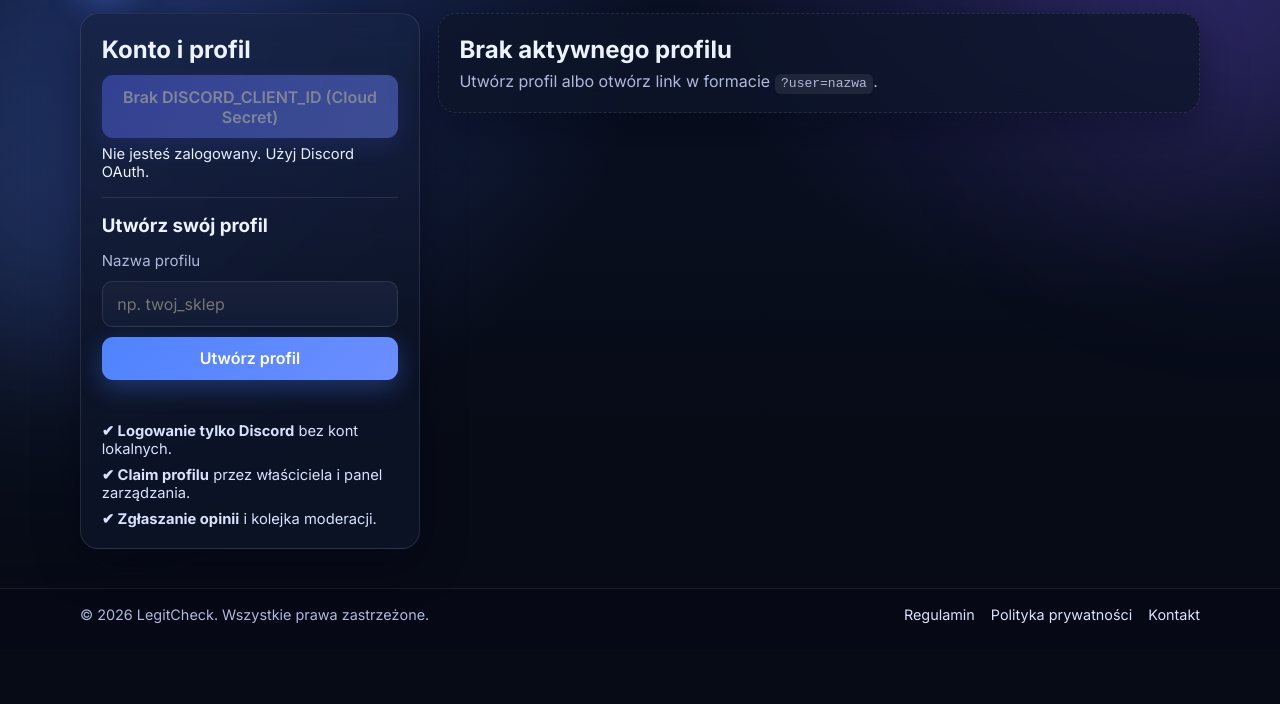
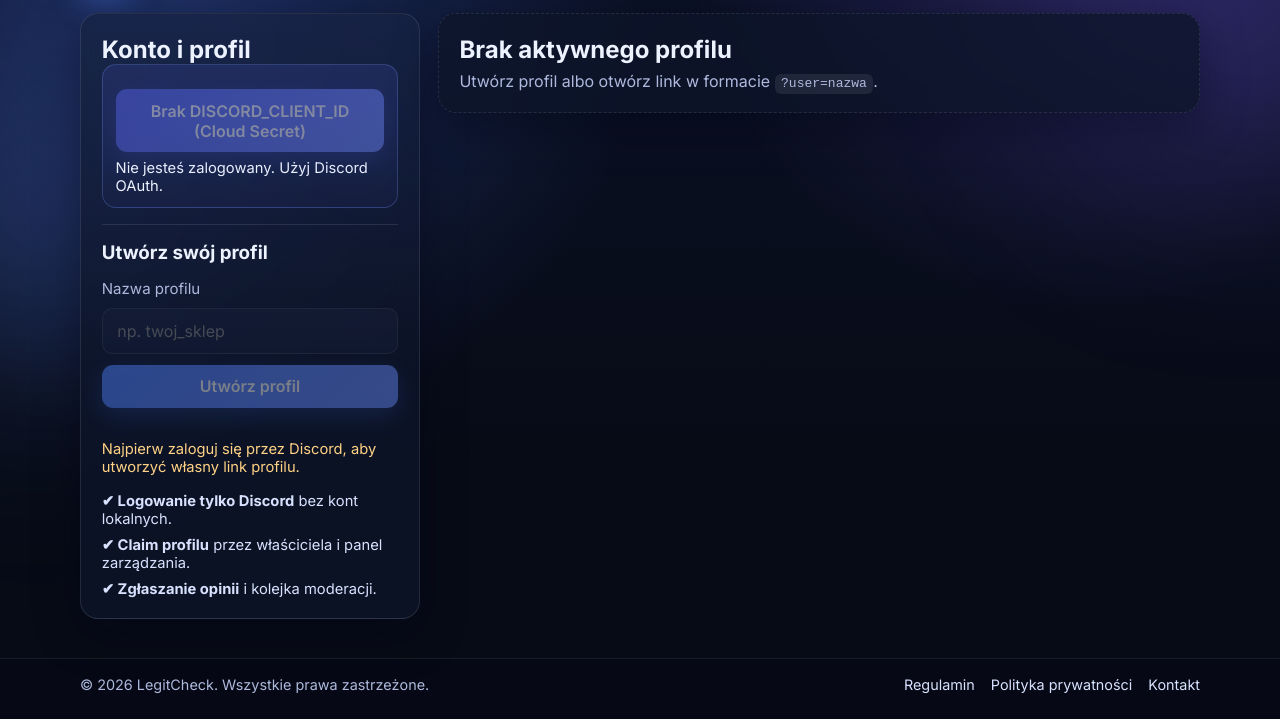
Before and after one commit to bpiont1591/legalnie, a plain HTML site: page index.html in a window 1280 px wide. Shown: the part 96-815 px from the top of the page. Drawn offline with Linux system fonts and the light colour scheme.

Commit message:
Require Discord login before profile link creation and polish auth UI

```diff
--- a/app.js
+++ b/app.js
@@ -12,6 +12,8 @@ const discordLoginBtn = document.querySelector('#discordLoginBtn');
 
 const createProfileForm = document.querySelector('#createProfileForm');
 const createProfileMessage = document.querySelector('#createProfileMessage');
+const createProfileLockMessage = document.querySelector('#createProfileLockMessage');
+const createProfileBtn = document.querySelector('#createProfileBtn');
 const profileSection = document.querySelector('#profileSection');
 const emptyState = document.querySelector('#emptyState');
 const profileName = document.querySelector('#profileName');
@@ -191,6 +193,18 @@ function renderTrustPill(stats) {
   }
 }
 
+
+function renderCreateProfileAccess() {
+  const account = getSessionAccount();
+  const disabled = !account;
+  createProfileBtn.disabled = disabled;
+  const usernameInput = document.querySelector('#username');
+  if (usernameInput) usernameInput.disabled = disabled;
+  createProfileLockMessage.textContent = disabled
+    ? 'Najpierw zaloguj się przez Discord, aby utworzyć własny link profilu.'
+    : 'Jesteś zalogowany — możesz utworzyć własny link profilu.';
+}
+
 function renderAuthUi() {
   const sessionUser = getSessionUser();
   const account = sessionUser?.account;
@@ -206,6 +220,8 @@ function renderAuthUi() {
     discordLoginBtn.disabled = true;
     discordLoginBtn.textContent = 'Brak DISCORD_CLIENT_ID (Cloud Secret)';
   }
+
+  renderCreateProfileAccess();
 }
 
 function renderOwnerPanel(profile) {
@@ -367,6 +383,11 @@ logoutBtn.addEventListener('click', () => {
 createProfileForm.addEventListener('submit', (event) => {
   event.preventDefault();
   const user = slugify(new FormData(createProfileForm).get('username'));
+  if (!getSessionAccount()) {
+    createProfileMessage.textContent = 'Zaloguj się przez Discord, aby utworzyć profil.';
+    return;
+  }
+
   if (!user || user.length < 3) {
     createProfileMessage.textContent = 'Podaj poprawną nazwę profilu (min. 3 znaki).';
     return;
--- a/index.html
+++ b/index.html
@@ -51,8 +51,10 @@
       <section class="card panel intro-panel">
         <h2>Konto i profil</h2>
 
-        <button id="discordLoginBtn" class="btn btn-discord" type="button">Zaloguj przez Discord</button>
-        <p id="authMessage" class="feedback"></p>
+        <div class="auth-box">
+          <button id="discordLoginBtn" class="btn btn-discord" type="button">Zaloguj przez Discord</button>
+          <p id="authMessage" class="feedback"></p>
+        </div>
 
         <hr class="sep" />
 
@@ -66,9 +68,10 @@
             pattern="[a-zA-Z0-9_-]{3,30}"
             required
           />
-          <button type="submit" class="btn btn-primary">Utwórz profil</button>
+          <button type="submit" id="createProfileBtn" class="btn btn-primary">Utwórz profil</button>
         </form>
         <p id="createProfileMessage" class="feedback"></p>
+        <p id="createProfileLockMessage" class="feedback warning"></p>
 
         <div class="intro-points">
           <p><strong>✔ Logowanie tylko Discord</strong> bez kont lokalnych.</p>
--- a/styles.css
+++ b/styles.css
@@ -37,6 +37,19 @@ h1, h2, h3, p { margin: 0; }
 .panel { align-self: start; }
 .stack { display: flex; flex-direction: column; gap: 0.65rem; margin-top: 0.9rem; }
 .sep { border: 0; border-top: 1px solid var(--border); margin: 1rem 0; }
+
+
+.auth-box {
+  border: 1px solid rgba(124, 151, 255, 0.25);
+  border-radius: 14px;
+  padding: .8rem;
+  background: linear-gradient(180deg, rgba(88,101,242,.15), rgba(88,101,242,.05));
+}
+
+input:disabled {
+  opacity: .55;
+  cursor: not-allowed;
+}
 
 label { font-size: 0.94rem; color: var(--muted); }
 input, select, button { font: inherit; }
```
